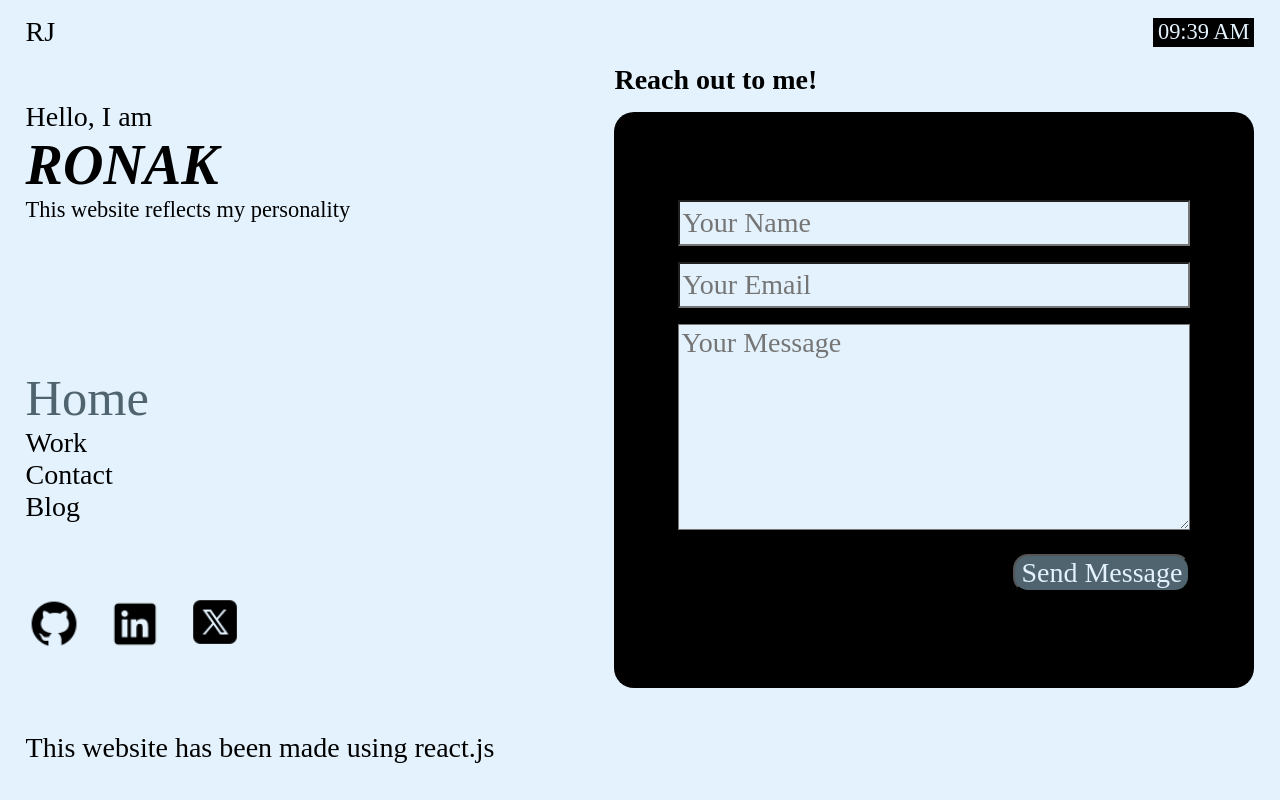
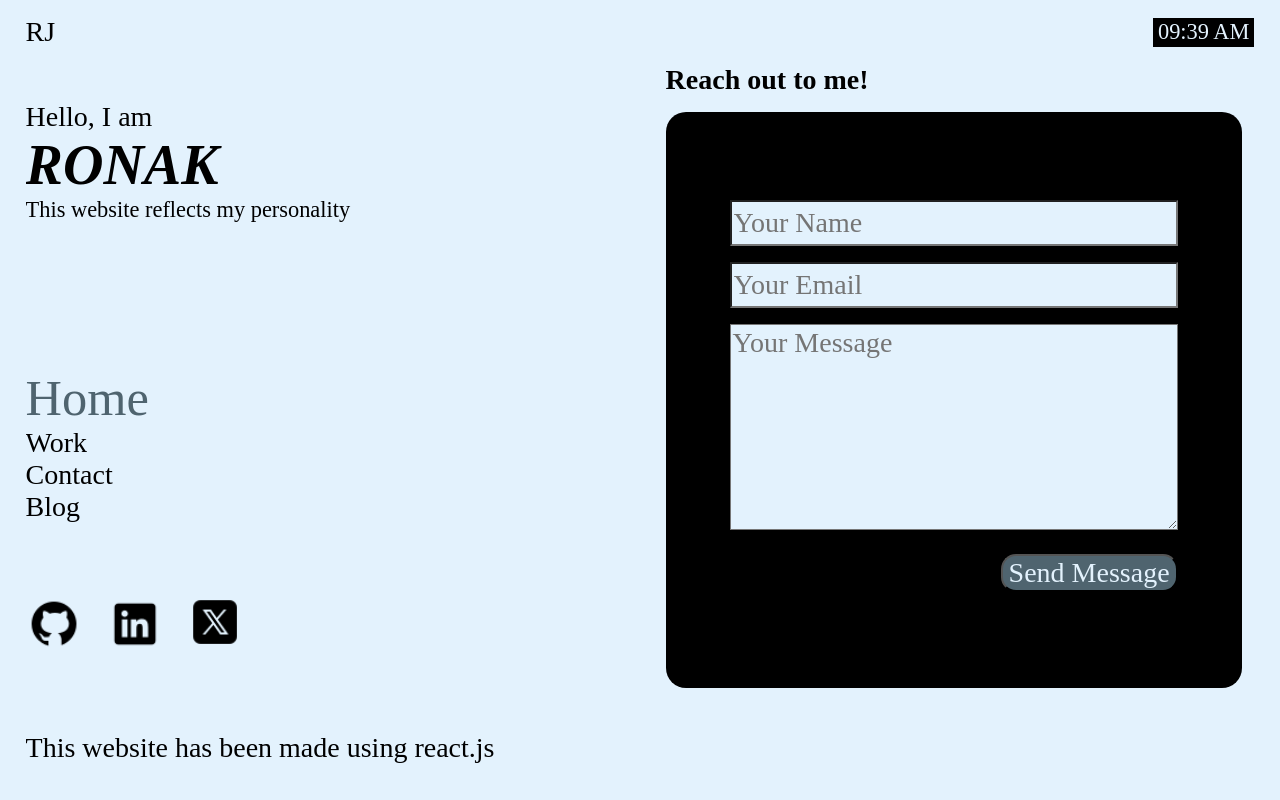
Before and after one commit to ronak4195/Portfolio, a React (Create React App) app: page /contact in a window 1280 px wide. Built offline with nearby package versions, Linux system fonts and the light colour scheme.

Commit message:
scrollbar

```diff
--- a/src/App.css
+++ b/src/App.css
@@ -13,6 +13,9 @@
 
 .appRoutes{
   display: grid;
+  overflow-y: auto;
+  position: relative;
+  scrollbar-width: none;
 }
 
 @media screen and (max-width: 1225px){
@@ -21,6 +24,7 @@
   }
   .appRoutes{
     display: none;
+    position: static;
   }
 }
 .clock{
--- a/src/App.js
+++ b/src/App.js
@@ -16,7 +16,7 @@ function App() {
       <div style={{ padding: "0 2vw" }}>
         <BrowserRouter>
           <Navbar />
-          <section className="appContainer">
+          <div className="appContainer">
             <Description />
 
             <div className="appRoutes">
@@ -27,7 +27,7 @@ function App() {
               <Route exact path="/contact" element={<Contact />}></Route>
             </Routes>
               </div>
-          </section>
+          </div>
         </BrowserRouter>
       </div>
     </>
--- a/src/components/css/Blog.css
+++ b/src/components/css/Blog.css
@@ -18,7 +18,7 @@
 }
 .blogBox{
     background-color: #e3f2fd;
-    width : 50vw;
+    width : 45vw;
 }
 
 @media screen and (max-width: 1225px) {
--- a/src/components/css/Contact.css
+++ b/src/components/css/Contact.css
@@ -2,14 +2,14 @@
     display: grid;
     background-color: black;
     /* min-height: 90vh; */
-    min-width: 47vw;
+    min-width: 45vw;
     border-radius: 20px;
     padding: 10vh 0;
     margin: 2vh 0;
 }
 .contactBox{
     background-color: #e3f2fd;
-    width: 50vw;
+    width: 45vw;
 }
 
 
--- a/src/components/css/Description.css
+++ b/src/components/css/Description.css
@@ -1,3 +1,8 @@
+.descriptionBox{
+    overflow: hidden;
+    position: relative;
+}
+
 .descriptionNav{
     display: grid;
     color: black;
@@ -13,6 +18,8 @@
     }
     .descriptionBox{
         min-width: 100vw;
+        overflow: visible;
+        position: static;
     }
     .descriptionHeading{
         padding: 2vh 1vw;
--- a/src/components/css/Intro.css
+++ b/src/components/css/Intro.css
@@ -42,7 +42,7 @@
 
 .introBox {
   background-color: #e3f2fd;
-  width: 50vw;
+  width: 45vw;
   display: grid;
   justify-items: center;
   align-items: center;
--- a/src/components/css/Work.css
+++ b/src/components/css/Work.css
@@ -1,6 +1,6 @@
 .workBox{
     background-color: #e3f2fd;
-    width : 50vw;
+    width : 45vw;
 }
 
 .workTitle{
```
